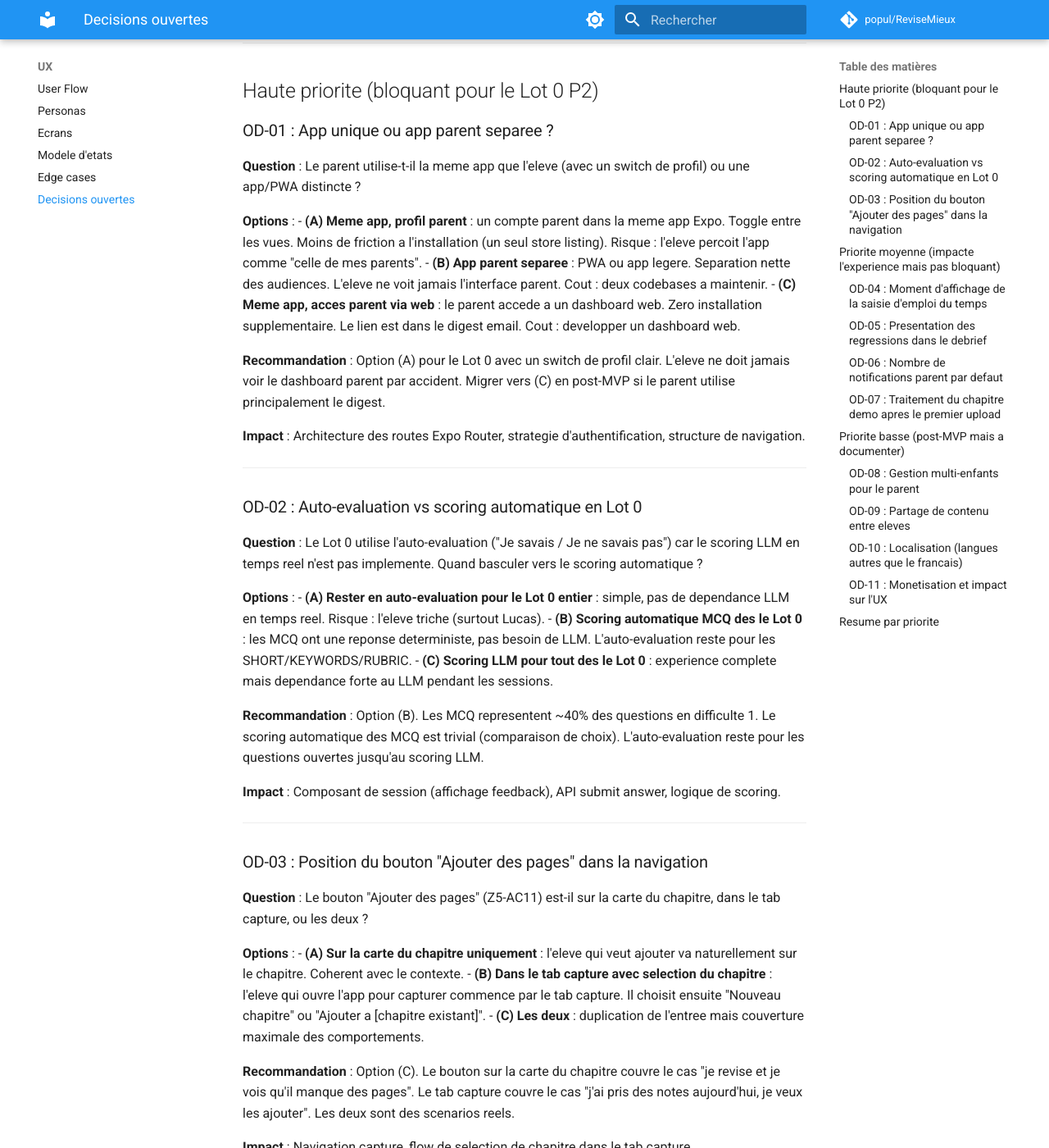
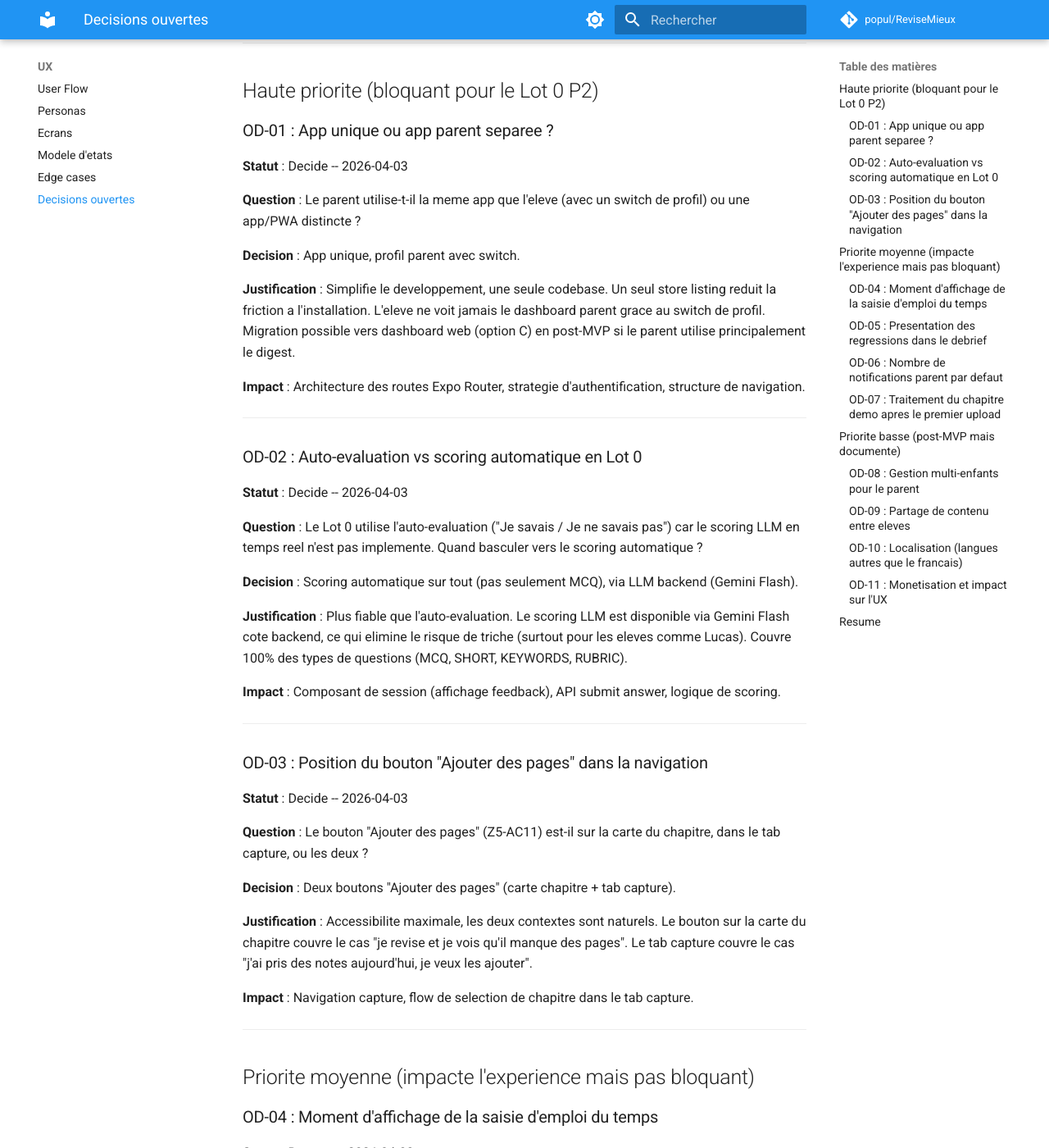
Before and after one commit to popul/ReviseMieux, an MkDocs documentation site: the page built from docs/ux/open-decisions.md, in a window 1280 px wide and 1400 px high, scrolled down 252 px. Shown: the whole window at 82% size. Built offline with MkDocs 1.6.1 and Material for MkDocs 9.7.7, drawn with Linux system fonts in a browser that asks for light colours; comment, search, counter and statistics services are not loaded; some of the changed text lies outside the part shown.

Commit message:
docs: README principal + decisions UX documentees (fixes #53, fixes #51)
- README: badge CI, stack, quick start, architecture Mermaid, etat du projet, commandes
- open-decisions.md: 11 OD documentes avec statut, date et justification

Co-Authored-By: Claude Opus 4.6 (1M context) <noreply@anthropic.com>

```diff
--- a/docs/ux/open-decisions.md
+++ b/docs/ux/open-decisions.md
@@ -1,6 +1,6 @@
-# Decisions produit ouvertes -- Revise Mieux
+# Decisions produit -- Revise Mieux
 
-> Decisions qui necessitent un arbitrage humain avant l'implementation. Classees par impact et urgence.
+> Decisions produit et UX pour le Lot 0. Chaque decision est documentee avec son statut, sa justification et sa date.
 
 ---
 
@@ -8,14 +8,13 @@
 
 ### OD-01 : App unique ou app parent separee ?
 
+**Statut** : Decide -- 2026-04-03
+
 **Question** : Le parent utilise-t-il la meme app que l'eleve (avec un switch de profil) ou une app/PWA distincte ?
 
-**Options** :
-- **(A) Meme app, profil parent** : un compte parent dans la meme app Expo. Toggle entre les vues. Moins de friction a l'installation (un seul store listing). Risque : l'eleve percoit l'app comme "celle de mes parents".
-- **(B) App parent separee** : PWA ou app legere. Separation nette des audiences. L'eleve ne voit jamais l'interface parent. Cout : deux codebases a maintenir.
-- **(C) Meme app, acces parent via web** : le parent accede a un dashboard web. Zero installation supplementaire. Le lien est dans le digest email. Cout : developper un dashboard web.
+**Decision** : App unique, profil parent avec switch.
 
-**Recommandation** : Option (A) pour le Lot 0 avec un switch de profil clair. L'eleve ne doit jamais voir le dashboard parent par accident. Migrer vers (C) en post-MVP si le parent utilise principalement le digest.
+**Justification** : Simplifie le developpement, une seule codebase. Un seul store listing reduit la friction a l'installation. L'eleve ne voit jamais le dashboard parent grace au switch de profil. Migration possible vers dashboard web (option C) en post-MVP si le parent utilise principalement le digest.
 
 **Impact** : Architecture des routes Expo Router, strategie d'authentification, structure de navigation.
 
@@ -23,14 +22,13 @@
 
 ### OD-02 : Auto-evaluation vs scoring automatique en Lot 0
 
+**Statut** : Decide -- 2026-04-03
+
 **Question** : Le Lot 0 utilise l'auto-evaluation ("Je savais / Je ne savais pas") car le scoring LLM en temps reel n'est pas implemente. Quand basculer vers le scoring automatique ?
 
-**Options** :
-- **(A) Rester en auto-evaluation pour le Lot 0 entier** : simple, pas de dependance LLM en temps reel. Risque : l'eleve triche (surtout Lucas).
-- **(B) Scoring automatique MCQ des le Lot 0** : les MCQ ont une reponse deterministe, pas besoin de LLM. L'auto-evaluation reste pour les SHORT/KEYWORDS/RUBRIC.
-- **(C) Scoring LLM pour tout des le Lot 0** : experience complete mais dependance forte au LLM pendant les sessions.
+**Decision** : Scoring automatique sur tout (pas seulement MCQ), via LLM backend (Gemini Flash).
 
-**Recommandation** : Option (B). Les MCQ representent ~40% des questions en difficulte 1. Le scoring automatique des MCQ est trivial (comparaison de choix). L'auto-evaluation reste pour les questions ouvertes jusqu'au scoring LLM.
+**Justification** : Plus fiable que l'auto-evaluation. Le scoring LLM est disponible via Gemini Flash cote backend, ce qui elimine le risque de triche (surtout pour les eleves comme Lucas). Couvre 100% des types de questions (MCQ, SHORT, KEYWORDS, RUBRIC).
 
 **Impact** : Composant de session (affichage feedback), API submit answer, logique de scoring.
 
@@ -38,14 +36,13 @@
 
 ### OD-03 : Position du bouton "Ajouter des pages" dans la navigation
 
+**Statut** : Decide -- 2026-04-03
+
 **Question** : Le bouton "Ajouter des pages" (Z5-AC11) est-il sur la carte du chapitre, dans le tab capture, ou les deux ?
 
-**Options** :
-- **(A) Sur la carte du chapitre uniquement** : l'eleve qui veut ajouter va naturellement sur le chapitre. Coherent avec le contexte.
-- **(B) Dans le tab capture avec selection du chapitre** : l'eleve qui ouvre l'app pour capturer commence par le tab capture. Il choisit ensuite "Nouveau chapitre" ou "Ajouter a [chapitre existant]".
-- **(C) Les deux** : duplication de l'entree mais couverture maximale des comportements.
+**Decision** : Deux boutons "Ajouter des pages" (carte chapitre + tab capture).
 
-**Recommandation** : Option (C). Le bouton sur la carte du chapitre couvre le cas "je revise et je vois qu'il manque des pages". Le tab capture couvre le cas "j'ai pris des notes aujourd'hui, je veux les ajouter". Les deux sont des scenarios reels.
+**Justification** : Accessibilite maximale, les deux contextes sont naturels. Le bouton sur la carte du chapitre couvre le cas "je revise et je vois qu'il manque des pages". Le tab capture couvre le cas "j'ai pris des notes aujourd'hui, je veux les ajouter".
 
 **Impact** : Navigation capture, flow de selection de chapitre dans le tab capture.
 
@@ -55,14 +52,13 @@
 
 ### OD-04 : Moment d'affichage de la saisie d'emploi du temps
 
+**Statut** : Reporte -- 2026-04-03
+
 **Question** : Z6-AC01 specifie que la saisie d'emploi du temps apparait au premier upload d'une matiere. Est-ce le bon moment, ou est-ce trop tot (friction dans le flow de capture) ?
 
-**Options** :
-- **(A) Au premier upload (spec actuelle)** : contextuel, l'eleve sait quand il a cette matiere. Friction : interrompt le flow capture -> pipeline.
-- **(B) Apres la premiere session completee** : l'eleve a deja vecu la valeur. Moins de friction initiale.
-- **(C) Dans les parametres uniquement** : aucune interruption. Risque : personne ne le remplit jamais.
+**Decision** : Reporter -- pas d'emploi du temps en Lot 0.
 
-**Recommandation** : Option (A) avec un bouton "Plus tard" tres visible. Le moment est naturel ("tu viens de capturer ton cours de physique, quand as-tu physique ?"). Le mode degrade (Z6-AC11) protege contre le skip.
+**Justification** : PRD S11 est post-MVP. La saisie d'emploi du temps ajoute de la friction dans le flow de capture sans apporter de valeur immediate en Lot 0 (1 pere + 1 fils, usage local). Le mode degrade (Z6-AC11) couvre le cas ou l'emploi du temps n'est pas rempli.
 
 **Impact** : Flow de creation de chapitre, timing des ecrans intermediaires.
 
@@ -70,14 +66,13 @@
 
 ### OD-05 : Presentation des regressions dans le debrief
 
+**Statut** : Decide -- 2026-04-03
+
 **Question** : Quand un item regresse (SOLID -> OK, OK -> FRAGILE), faut-il le montrer dans le debrief ou le masquer ?
 
-**Options** :
-- **(A) Montrer avec framing positif** : "Ce point a besoin d'un refresh -- on le revoit bientot." Transparent mais potentiellement anxiogene (Ines).
-- **(B) Masquer les regressions** : le debrief ne montre que les progressions positives. L'eleve decouvre la regression dans le dashboard. Risque : sentiment de tromperie.
-- **(C) Montrer uniquement si l'eleve est en mode "detail"** : debrief minimal (score + progressions), bouton "Voir le detail" pour les regressions.
+**Decision** : Ton neutre pour les regressions ("A revoir", pas de rouge).
 
-**Recommandation** : Option (C). Le debrief reste positif par defaut (progressions uniquement). L'eleve curieux peut voir le detail. Le framing growth mindset s'applique dans le detail.
+**Justification** : Growth mindset, ne pas decourager l'eleve. Le debrief reste positif par defaut (progressions uniquement). Le framing growth mindset s'applique quand le detail est consulte. Pas de signaux visuels anxiogenes (rouge, croix, alertes).
 
 **Impact** : Composant debrief, structure de la reponse API debrief.
 
@@ -85,14 +80,13 @@
 
 ### OD-06 : Nombre de notifications parent par defaut
 
+**Statut** : Decide -- 2026-04-04
+
 **Question** : Quelles notifications parent sont activees par defaut a la liaison ?
 
-**Options** :
-- **(A) Tout active** : routine terminee, session manquee, inactivite, changement EDT. Risque : trop de bruit, le parent desactive tout.
-- **(B) Minimal** : uniquement routine terminee + digest hebdo. Le parent active le reste si il veut.
-- **(C) Progressive** : semaine 1 = routine terminee uniquement. Semaine 2 = ajout digest. Semaine 3 = ajout alertes inactivite.
+**Decision** : 1 notification parent/semaine (digest).
 
-**Recommandation** : Option (B). Le signal positif (routine terminee) et le digest hebdo couvrent 80% du besoin. Les alertes negatives (session manquee, inactivite) sont opt-in pour eviter l'alert fatigue.
+**Justification** : Pas de spam en Lot 0, le parent consulte quand il veut. Le signal positif (routine terminee) et le digest hebdo couvrent 80% du besoin. Les alertes negatives (session manquee, inactivite) sont opt-in pour eviter l'alert fatigue.
 
 **Impact** : ParentNotificationPref defaults, ecran de preferences parent.
 
@@ -100,64 +94,80 @@
 
 ### OD-07 : Traitement du chapitre demo apres le premier upload
 
+**Statut** : Decide -- 2026-04-03
+
 **Question** : Z8-AC01 specifie que le chapitre demo est archive automatiquement quand le premier vrai chapitre produit >= 1 item. Faut-il le supprimer ou l'archiver ?
 
-**Options** :
-- **(A) Archiver (masquer du dashboard)** : le chapitre demo reste en base, les masteries demo sont conservees. L'eleve peut le retrouver dans les parametres.
-- **(B) Supprimer** : nettoyage complet. Pas de pollution en base.
+**Decision** : Garder le chapitre demo visible, marque "Demo", suppressible.
 
-**Recommandation** : Option (A). L'archivage est non-destructif. Si l'eleve veut revenir au chapitre demo (rare mais possible), il peut.
+**Justification** : L'eleve peut le supprimer, mais il reste comme reference. L'archivage est non-destructif. Si l'eleve veut revenir au chapitre demo (rare mais possible), il peut. Le marquage "Demo" evite la confusion avec les vrais chapitres.
 
 **Impact** : Logique d'archivage, filtre dashboard.
 
 ---
 
-## Priorite basse (post-MVP mais a documenter)
+## Priorite basse (post-MVP mais documente)
 
 ### OD-08 : Gestion multi-enfants pour le parent
 
+**Statut** : Reporte -- 2026-04-03
+
 **Question** : Un parent avec 2 enfants dans l'app (ex: Theo en 4e et sa soeur en 6e) voit-il un dashboard unifie ou deux dashboards separes ?
 
-**Recommandation** : Dashboard avec un selecteur d'enfant en haut. Notifications distinctes par enfant (Z6-AC39). A specifier en detail post-MVP.
+**Decision** : Reporter multi-enfants au MVP.
+
+**Justification** : Lot 0 = 1 pere + 1 fils. Le multi-enfants introduit de la complexite (selecteur d'enfant, notifications distinctes par enfant Z6-AC39) sans valeur pour le cas d'usage Lot 0. A specifier en detail post-MVP.
 
 ---
 
 ### OD-09 : Partage de contenu entre eleves
 
+**Statut** : Reporte -- 2026-04-03
+
 **Question** : Deux eleves de la meme classe peuvent-ils partager un chapitre (eviter le double OCR) ?
 
-**Recommandation** : Hors scope Lot 0. Le partage introduit des problemes de propriete des masteries, de RGPD, et d'integrite pedagogique. A evaluer en phase 2.
+**Decision** : Reporter partage entre eleves.
+
+**Justification** : Hors scope Lot 0 et MVP. Le partage introduit des problemes de propriete des masteries, de RGPD, et d'integrite pedagogique. A evaluer en phase 2.
 
 ---
 
 ### OD-10 : Localisation (langues autres que le francais)
 
+**Statut** : Reporte -- 2026-04-03
+
 **Question** : L'app est entierement en francais. Faut-il prevoir l'internationalisation des le depart ?
 
-**Recommandation** : Non pour le Lot 0. Les messages de feedback (growth mindset, debrief) sont trop culturellement specifiques pour etre traduits mecaniquement. Structurer le code pour i18n (fichiers de strings, pas de texte en dur dans les composants) mais ne pas investir dans les traductions.
+**Decision** : Reporter localisation (francais uniquement).
+
+**Justification** : MVP = marche francais. Les messages de feedback (growth mindset, debrief) sont trop culturellement specifiques pour etre traduits mecaniquement. Structurer le code pour i18n (fichiers de strings, pas de texte en dur dans les composants) mais ne pas investir dans les traductions.
 
 ---
 
 ### OD-11 : Monetisation et impact sur l'UX
 
+**Statut** : Reporte -- 2026-04-03
+
 **Question** : Le modele freemium (prevu en phase 3 du PRD) impactera l'experience. Quelles fonctionnalites sont candidates au paywall ?
 
-**Recommandation** : A definir post-MVP. Ne pas designer de fonctionnalites avec un paywall en tete pour le Lot 0. Le risque est de degrader l'experience gratuite au point de perdre l'adoption.
+**Decision** : Reporter monetisation.
+
+**Justification** : Gratuit en Lot 0, monetisation post-MVP. Ne pas designer de fonctionnalites avec un paywall en tete pour le Lot 0. Le risque est de degrader l'experience gratuite au point de perdre l'adoption.
 
 ---
 
-## Resume par priorite
+## Resume
 
-| ID | Decision | Priorite | Bloquant pour |
-|----|----------|----------|---------------|
-| OD-01 | App unique vs separee (parent) | Haute | Architecture routes |
-| OD-02 | Auto-eval vs scoring auto MCQ | Haute | Composant session |
-| OD-03 | Position bouton "Ajouter des pages" | Haute | Navigation capture |
-| OD-04 | Moment saisie emploi du temps | Moyenne | Flow creation chapitre |
-| OD-05 | Regressions dans le debrief | Moyenne | Composant debrief |
-| OD-06 | Notifications parent par defaut | Moyenne | Preferences parent |
-| OD-07 | Demo archive vs supprime | Moyenne | Logique archivage |
-| OD-08 | Multi-enfants parent | Basse | Post-MVP |
-| OD-09 | Partage entre eleves | Basse | Post-MVP |
-| OD-10 | Internationalisation | Basse | Post-MVP |
-| OD-11 | Monetisation et paywall | Basse | Phase 3 |
+| ID | Decision | Statut | Date | Justification |
+|----|----------|--------|------|---------------|
+| OD-01 | App unique, profil parent avec switch | Decide | 2026-04-03 | Simplifie le developpement, une seule codebase |
+| OD-02 | Scoring automatique sur tout via LLM | Decide | 2026-04-03 | Plus fiable que l'auto-evaluation |
+| OD-03 | Deux boutons "Ajouter des pages" | Decide | 2026-04-03 | Accessibilite maximale, deux contextes naturels |
+| OD-04 | Reporter emploi du temps | Reporte | 2026-04-03 | PRD S11 est post-MVP |
+| OD-05 | Ton neutre pour regressions | Decide | 2026-04-03 | Growth mindset |
+| OD-06 | 1 notification parent/semaine | Decide | 2026-04-04 | Pas de spam en Lot 0 |
+| OD-07 | Demo visible, marquee, suppressible | Decide | 2026-04-03 | Reference pour l'eleve |
+| OD-08 | Reporter multi-enfants | Reporte | 2026-04-03 | Lot 0 = 1 pere + 1 fils |
+| OD-09 | Reporter partage entre eleves | Reporte | 2026-04-03 | Hors scope Lot 0 et MVP |
+| OD-10 | Reporter localisation | Reporte | 2026-04-03 | MVP = marche francais |
+| OD-11 | Reporter monetisation | Reporte | 2026-04-03 | Gratuit en Lot 0 |
```
Also changed, not shown: README.md (+133 -44 lines).
